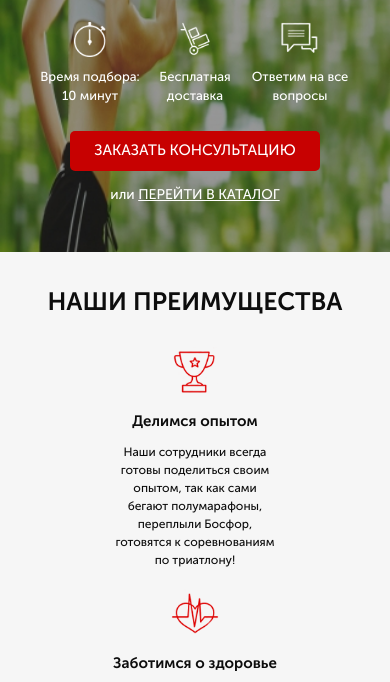
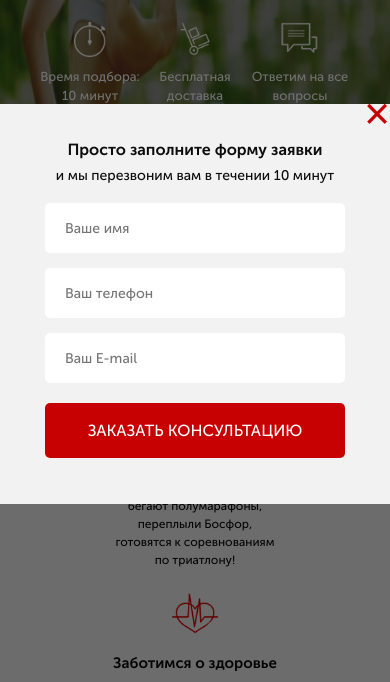
Before and after one commit to Bogdan-Dimidyuk/RunSmart, a website: page src/index.html in a window 390 px wide. Both pictures are taken after a click on the button "ЗАКАЗАТЬ ЗВОНОК". Shown: the part 118-800 px from the top of the page. Drawn offline with nearby package versions, Linux system fonts and the light colour scheme.

Commit message:
hw modal - done

```diff
--- a/src/index.html
+++ b/src/index.html
@@ -23,7 +23,7 @@
                 </div>
                 <div class="header_contacts">
                     <a href="tel:+74999228974" class="header__phone">+7 (499) 922-89-74</a>
-                    <button class="button">заказать звонок</button>
+                    <button data-modal="consultation" class="button">заказать звонок</button>
                 </div>
             </header>
             <div class="promo__wrapper">
@@ -43,7 +43,7 @@
                         <div class="icon_descr">Ответим на все вопросы</div>
                     </div>
                 </div>
-                <button class="button button_main">заказать консультацию</button>
+                <button data-modal="consultation" class="button button_main">заказать консультацию</button>
                 <div class="promo__link">
                     <div class="icon_descr">или <a href="#">ПЕРЕЙТИ В КАТАЛОГ</a></div>
                 </div>
@@ -425,6 +425,37 @@
             </div>
         </div>
     </footer>
+    <div class="overlay">
+        <div class="modal" id="consultation">
+            <div class="modal__close">&times;</div>
+            <div class="modal__subtitle">Просто заполните форму заявки</div>
+            <div class="modal__descr">и мы перезвоним вам в течении 10 минут</div>
+            <form class="feed-form feed-form_ml40mt25" action="#">
+                <input required placeholder="Ваше имя" type="text">
+                <input required placeholder="Ваш телефон" type="number">
+                <input required placeholder="Ваш E-mail" type="email">
+                <button class="button button_submit">заказать консультацию</button>
+            </form>
+        </div>
+        <div class="modal" id="order">
+            <div class="modal__close">&times;</div>
+            <div class="modal__subtitle">Ваш заказ:</div>
+            <div class="modal__descr">Пульсометр Polar FT1</div>
+            <form class="feed-form feed-form_ml40mt25" action="#">
+                <input required placeholder="Ваше имя" type="text">
+                <input required placeholder="Ваш телефон" type="number">
+                <input required placeholder="Ваш E-mail" type="email">
+                <button class="button button_submit">Купить</button>
+            </form>
+        </div>
+        <div class="modal modal_mini" id="thanks">
+            <div class="modal__close">&times;</div>
+            <div class="modal__subtitle">Спасибо за вашу заявку!</div>
+            <div class="modal__descr">Наш менеджер свяжется с вами
+                <br>
+                в ближайшее время!</div>
+        </div>
+    </div>
     <script src="https://cdnjs.cloudflare.com/ajax/libs/tiny-slider/2.9.2/min/tiny-slider.js"></script>
     <script src="https://ajax.googleapis.com/ajax/libs/jquery/1.12.4/jquery.min.js"></script>
     <script src="js/script.js"></script>
--- a/src/js/script.js
+++ b/src/js/script.js
@@ -70,4 +70,17 @@
     });
 }
 toggleSlide('.catalog-item__link');
-toggleSlide('.catalog-item__back')
+toggleSlide('.catalog-item__back');
+// modal
+$('[data-modal=consultation]').on('click', function() {
+    $('.overlay, #consultation').fadeIn('fast');
+});
+$('.modal__close').on('click', function() {
+    $('.overlay, #consultation, #order, #thanks').fadeOut('fast');
+});
+$('.button_mini').each(function(i) {
+    $(this).on('click', function() {
+        $('#order .modal__descr').text($('.catalog-item__subtitle').eq(i).text());
+        $('.overlay, #order').fadeIn('fast');
+    });
+});
--- a/src/sass/_forms.scss
+++ b/src/sass/_forms.scss
@@ -17,4 +17,8 @@
         font-family: 'Museo Sans 500 Medium';
         font-size: 14px;
     }
+    &_ml40mt25 {
+        margin-left: 40px;
+        margin-top: 25px;
+    }
 }
--- /dev/null
+++ b/src/sass/blocks/_modal.scss
@@ -0,0 +1,48 @@
+.overlay {
+    display: none;
+    position: fixed;
+    width: 100%;
+    height: 100%;
+    top: 0;
+    background-color: rgba($color: #000000, $alpha: .56);
+    .modal {
+        position: absolute;
+        top: 50%;
+        left: 50%;
+        transform: translate(-50%, -50%);
+        width: 380px;
+        min-height: 400px;
+        background-color: #f2f2f2;
+        padding: 38px 0 40px 0;
+        &__close {
+            position: absolute;
+            top: 0;
+            right: -43px;
+            font-size: 45px;
+            line-height: 8px;
+            color: $main_color;
+            cursor: pointer;
+        }
+        &__subtitle {
+            color: #0d0d0d;
+            font-family: 'Museo Sans 700 Bold';
+            font-size: 19px;
+            line-height: 19px;
+            text-align: center;
+        }
+        &__descr {
+            margin-top: 11px;
+            color: #0d0d0d;
+            font-family: 'Museo Sans 500 Medium';
+            font-size: 14px;
+            line-height: 14px;
+            text-align: center;
+        }
+        &_mini {
+            min-height: 140px;
+        }
+    }
+    #consultation, #order, #thanks {
+        display: none;
+    }
+}
--- a/src/sass/mobile/_media.scss
+++ b/src/sass/mobile/_media.scss
@@ -309,4 +309,21 @@
     .reviews {
         padding-bottom: 20px;
     }
+    .overlay {
+        .modal {
+            width: 100%;
+            &__close {
+                right: 0;
+                top: 5px;
+            }
+            &__subtitle {
+                font-size: 16px;
+                line-height: 16px;
+            }
+            .feed-form {
+                margin: 0 auto;
+                margin-top: 20px;
+            }
+        }
+    }
 }
--- a/src/sass/style.scss
+++ b/src/sass/style.scss
@@ -10,6 +10,7 @@
 @import 'blocks/catalog';
 @import 'blocks/reviews';
 @import 'blocks/footer';
+@import 'blocks/modal';
 @import 'mobile/media';
 @import 'mobile/mediaCont';
 
```
Also changed, not shown: src/css/style.min.css.
